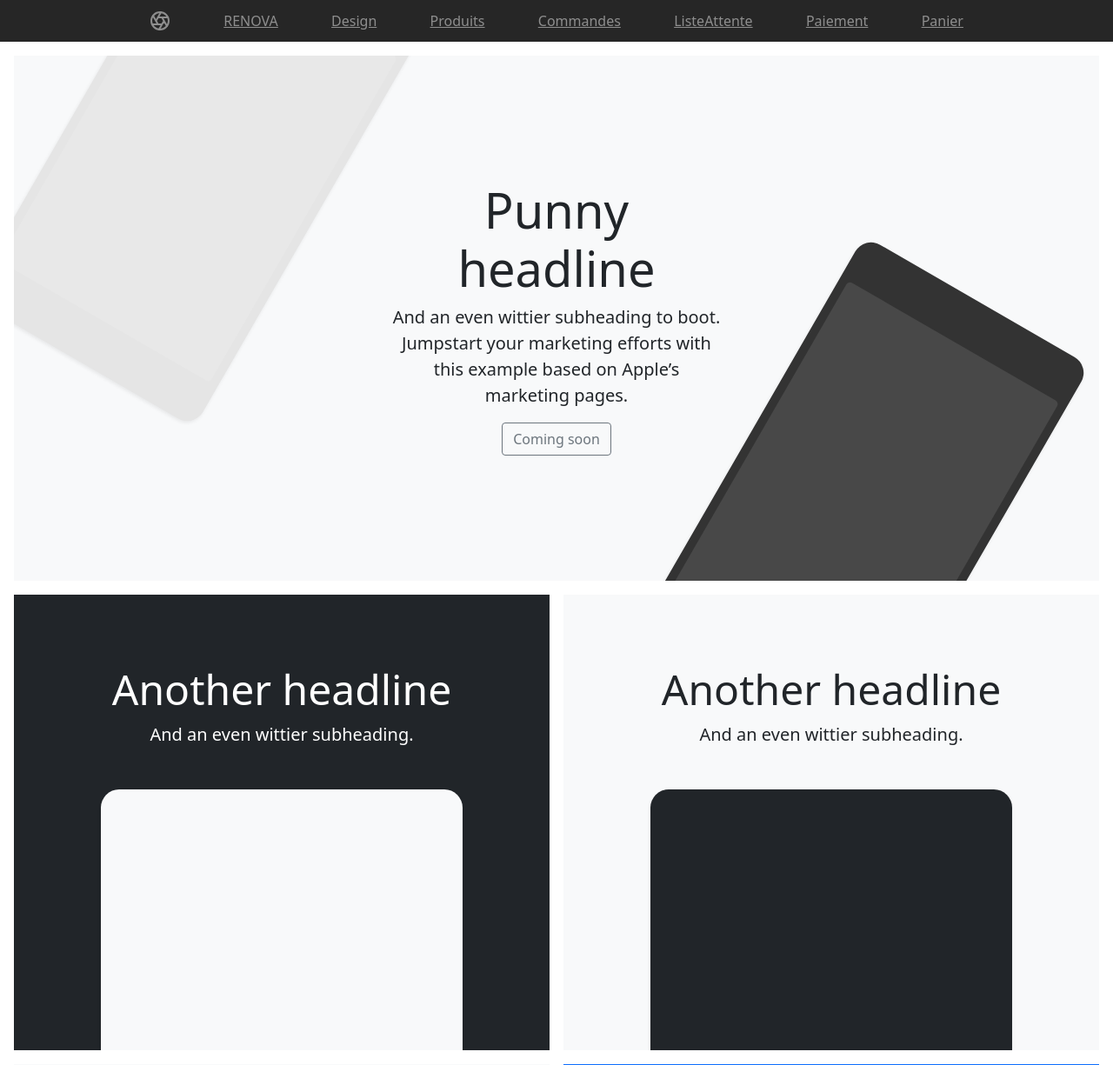
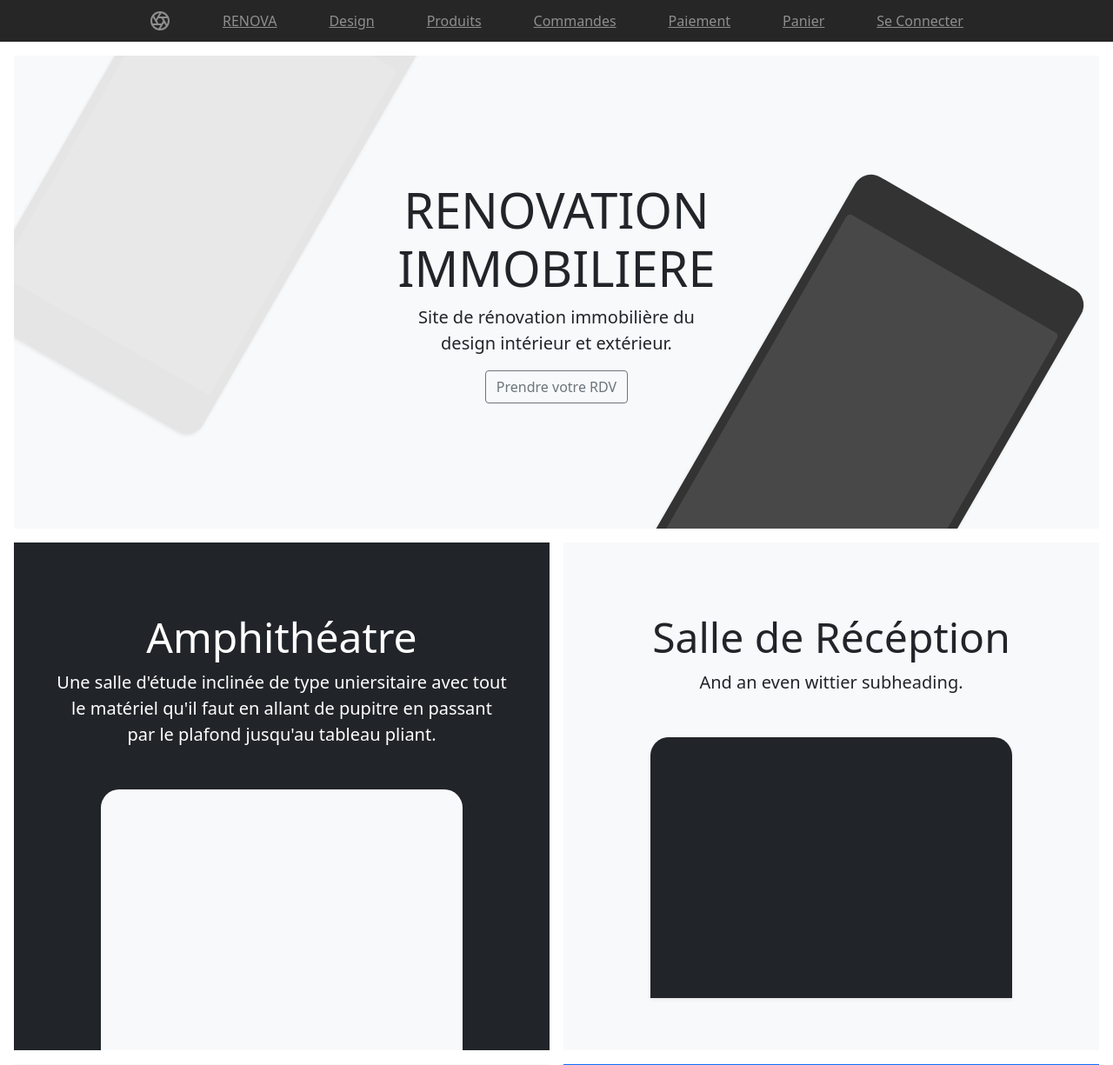
Before and after one commit to Tyrone2k/STAGE_ULT, a Django app: page / in a window 1280 px wide. Shown: the top 1225 px of the page at 87% size. Run offline with Django 5.2, Linux system fonts and the light colour scheme; some libraries are stand-ins or nearby versions.

Commit message:
signin commit

```diff
--- a/Suppervision/templates/home.html
+++ b/Suppervision/templates/home.html
@@ -46,18 +46,18 @@
       <a class="py-2 d-none d-md-inline-block" href="#">Design</a>
       <a class="py-2 d-none d-md-inline-block" href="#">Produits</a>
       <a class="py-2 d-none d-md-inline-block" href="#">Commandes</a>
-      <a class="py-2 d-none d-md-inline-block" href="#">ListeAttente</a>
       <a class="py-2 d-none d-md-inline-block" href="#">Paiement</a>
       <a class="py-2 d-none d-md-inline-block" href="#">Panier</a>
+      <a class="py-2 d-none d-md-inline-block" href="signin">Se Connecter</a>
     </nav>
   </header>
 
   <main>
     <div class="position-relative overflow-hidden p-3 p-md-5 m-md-3 text-center bg-light">
       <div class="col-md-5 p-lg-5 mx-auto my-5">
-        <h1 class="display-4 fw-normal">Punny headline</h1>
-        <p class="lead fw-normal">And an even wittier subheading to boot. Jumpstart your marketing efforts with this example based on Apple’s marketing pages.</p>
-        <a class="btn btn-outline-secondary" href="#">Coming soon</a>
+        <h1 class="display-4 fw-normal">RENOVATION IMMOBILIERE</h1>
+        <p class="lead fw-normal">Site de rénovation immobilière du design intérieur et extérieur.</p>
+        <a class="btn btn-outline-secondary" href="#">Prendre votre RDV</a>
       </div>
       <div class="product-device shadow-sm d-none d-md-block"></div>
       <div class="product-device product-device-2 shadow-sm d-none d-md-block"></div>
@@ -66,14 +66,14 @@
     <div class="d-md-flex flex-md-equal w-100 my-md-3 ps-md-3">
       <div class="bg-dark me-md-3 pt-3 px-3 pt-md-5 px-md-5 text-center text-white overflow-hidden">
         <div class="my-3 py-3">
-          <h2 class="display-5">Another headline</h2>
-          <p class="lead">And an even wittier subheading.</p>
+          <h2 class="display-5">Amphithéatre</h2>
+          <p class="lead">Une salle d'étude inclinée de type uniersitaire avec tout le matériel qu'il faut en allant de pupitre en passant par le plafond jusqu'au tableau pliant.</p>
         </div>
         <div class="bg-light shadow-sm mx-auto" style="width: 80%; height: 300px; border-radius: 21px 21px 0 0;"></div>
       </div>
       <div class="bg-light me-md-3 pt-3 px-3 pt-md-5 px-md-5 text-center overflow-hidden">
         <div class="my-3 p-3">
-          <h2 class="display-5">Another headline</h2>
+          <h2 class="display-5">Salle de Récéption</h2>
           <p class="lead">And an even wittier subheading.</p>
         </div>
         <div class="bg-dark shadow-sm mx-auto" style="width: 80%; height: 300px; border-radius: 21px 21px 0 0;"></div>
--- a/Suppervision/urls.py
+++ b/Suppervision/urls.py
@@ -5,5 +5,5 @@ from .views import*
 
 urlpatterns = [
     path('',home_view,name='home'),
-    path('signin',signin, name="signin" )
+    path('signin/',signin, name="signin" )
 ]
```
